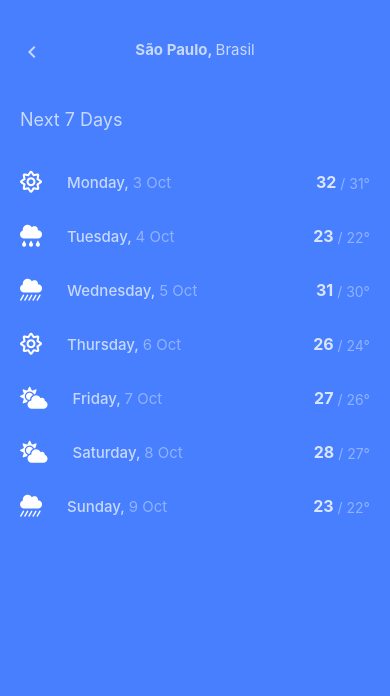
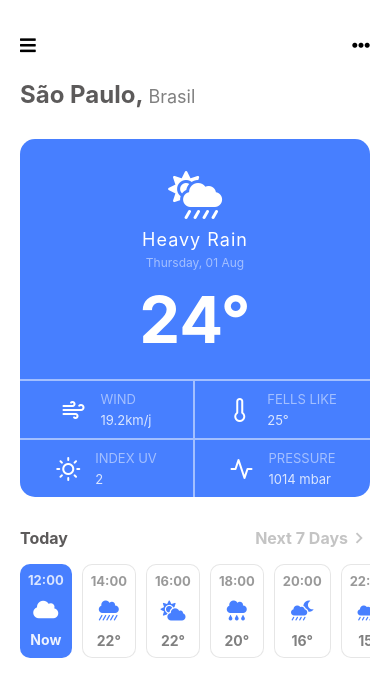
Before and after one commit to jaovitu/weather-forecast, a React Native app: screen /Home in a window 390 px wide. Shown: the top 696 px of the page. Built offline with nearby package versions, Linux system fonts and the light colour scheme.

Commit message:
Criando navegação entre as telas Home e NextDays

```diff
--- a/App.js
+++ b/App.js
@@ -1,6 +1,18 @@
+import { NavigationContainer } from '@react-navigation/native';
+import { createNativeStackNavigator } from '@react-navigation/native-stack';
+
 import Home from './src/pages/Home';
 import NextDays from './src/pages/NextDays';
 
+const Stack = createNativeStackNavigator();
+
 export default function App() {
-  return <NextDays />;
+  return (
+    <NavigationContainer>
+      <Stack.Navigator>
+        <Stack.Screen name='Home' component={Home} options={{ headerShown: false }} />
+        <Stack.Screen name='NextDays' component={NextDays} options={{ headerShown: false }} />
+      </Stack.Navigator>
+    </NavigationContainer>
+  );
 }
--- a/package.json
+++ b/package.json
@@ -9,10 +9,13 @@
     "web": "expo start --web"
   },
   "dependencies": {
+    "@react-navigation/native-stack": "^6.8.0",
     "expo": "~46.0.9",
     "expo-status-bar": "~1.4.0",
     "react": "18.0.0",
-    "react-native": "0.69.5"
+    "react-native": "0.69.5",
+    "react-native-safe-area-context": "4.3.1",
+    "react-native-screens": "~3.15.0"
   },
   "devDependencies": {
     "@babel/core": "^7.12.9"
--- a/src/components/WeatherPerHour/index.js
+++ b/src/components/WeatherPerHour/index.js
@@ -2,7 +2,7 @@ import { ScrollView, StyleSheet, View } from "react-native";
 import WeatherPerHourCard from "../WeatherPerHourCard";
 import WeatherPerHourHeader from "../WeatherPerHourHeader";
 
-export default function WeatherPerHour() {
+export default function WeatherPerHour({ navigation }) {
 
   const styles = StyleSheet.create({
     weatherPerHourContainer: {
@@ -17,7 +17,7 @@ export default function WeatherPerHour() {
 
   return (
     <View style={styles.weatherPerHourContainer} >
-      <WeatherPerHourHeader />
+      <WeatherPerHourHeader navigation={navigation} />
 
       <ScrollView style={styles.weatherPerHourScroll} horizontal={true} showsHorizontalScrollIndicator={false} >
         <WeatherPerHourCard isCurrentHour hour='12:00' temperature='24' iconName='cloud' />
--- a/src/components/WeatherPerHourHeader/index.js
+++ b/src/components/WeatherPerHourHeader/index.js
@@ -1,7 +1,7 @@
 import { StyleSheet, Text, TouchableOpacity, View } from "react-native";
 import MaterialIcons from '@expo/vector-icons/MaterialIcons';
 
-export default function WeatherPerHourHeader() {
+export default function WeatherPerHourHeader({ navigation }) {
   const styles = StyleSheet.create({
     weatherPerHourHeaderContainer: {
       alignItems: 'center',
@@ -33,7 +33,7 @@ export default function WeatherPerHourHeader() {
     <View style={styles.weatherPerHourHeaderContainer} >
       <Text style={styles.weatherPerHourTitle} >Today</Text>
 
-      <TouchableOpacity style={styles.nextDaysButton} >
+      <TouchableOpacity style={styles.nextDaysButton} onPress={() => navigation.navigate('NextDays')} >
         <Text style={styles.nextDaysButtonText} >Next 7 Days</Text>
         <MaterialIcons name="keyboard-arrow-right" size={22} color='#c4c4c4' />
       </TouchableOpacity>
--- a/src/pages/Home.js
+++ b/src/pages/Home.js
@@ -6,7 +6,7 @@ import HeaderTitle from '../components/HeaderTitle/index';
 import MainWeatherBox from "../components/MainWeatherBox/index";
 import WeatherPerHour from "../components/WeatherPerHour";
 
-export default function Home() {
+export default function Home({ navigation }) {
 
   const styles = StyleSheet.create({
     header: {
@@ -23,7 +23,7 @@ export default function Home() {
         </View>
 
         <MainWeatherBox />
-        <WeatherPerHour />
+        <WeatherPerHour navigation={navigation} />
       </GlobalContainer>
     );
 }
--- a/src/pages/NextDays.js
+++ b/src/pages/NextDays.js
@@ -5,7 +5,7 @@ import GlobalContainer from "../components/GlobalContainer";
 import HeaderTitle from "../components/HeaderTitle";
 import NextDaysWeatherCard from "../components/NextDaysWeatherCard";
 
-export default function NextDays() {
+export default function NextDays({ navigation }) {
   const styles = StyleSheet.create({
     header: {
       alignItems: 'flex-start',
@@ -38,7 +38,7 @@ export default function NextDays() {
   return (
     <GlobalContainer>
       <View style={styles.header} >
-        <TouchableOpacity style={styles.headerIcon} >
+        <TouchableOpacity style={styles.headerIcon} onPress={() => navigation.navigate('Home')} >
           <MaterialIcons name="keyboard-arrow-left" size={24} color='rgba(255, 255, 255, 0.7)' />
         </TouchableOpacity>
 
```
Also changed, not shown: 1 other file (tests, documents, lock files or other folders).
